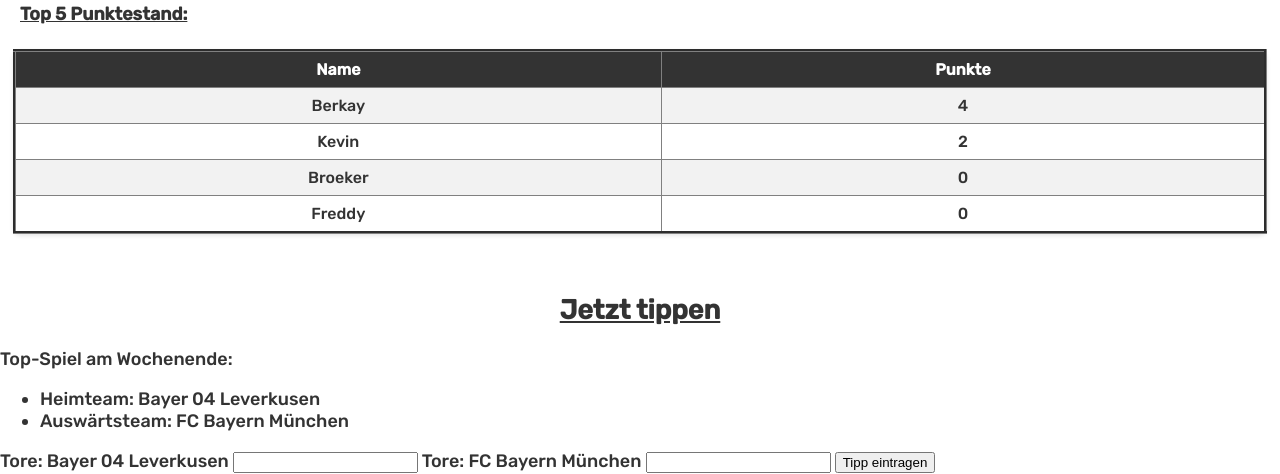
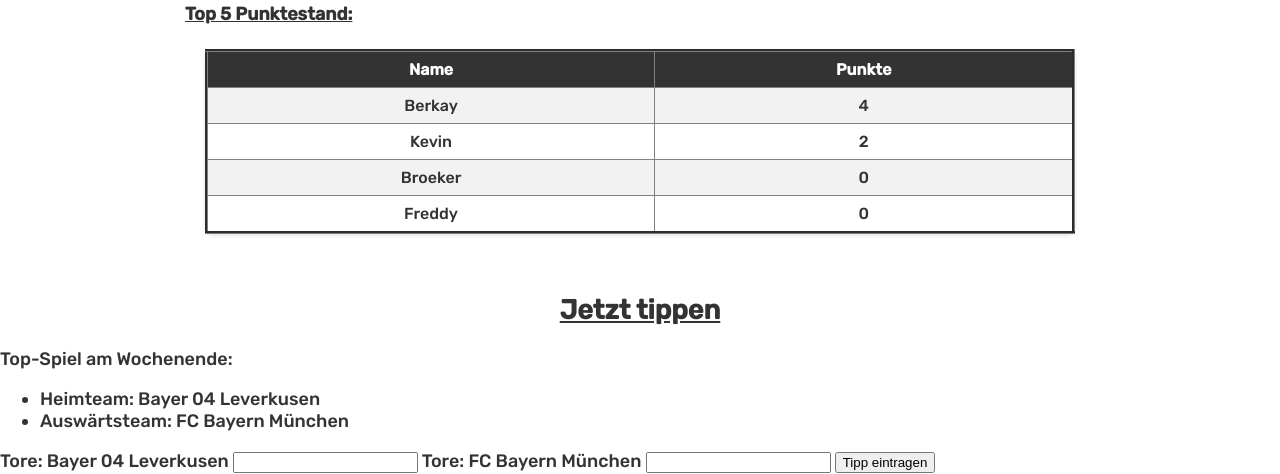
Before and after one commit to FriedrichBroeker/BundesligaTippspiel, a PHP site: page /welcome.php in a window 1280 px wide. Shown: the part 145-619 px from the top of the page. Run offline with PHP 8.4, Linux system fonts and the light colour scheme; a user stored in the database is signed in; data comes from the database, SQL or seed files in the repository; some web fonts are replaced.

Commit message:
Neues einfaches Styling

```diff
--- a/index.php
+++ b/index.php
@@ -29,7 +29,7 @@
         </div>
 
 
-        <div id="table-container">
+        <div id="table-container1">
 
         </div>
 
--- a/style.css
+++ b/style.css
@@ -27,7 +27,7 @@
 
 /* === Tabellen-Startseite (index.php) === */
 
-#table-container {
+#table-container1 {
   width: 98%;
   margin: 20px auto;
   padding: 10px;
@@ -370,6 +370,16 @@
 
 /* === Benutzer-Seite (welcome.php) === */
 
+#table-container2 {
+  width: 68%;
+  margin: 20px auto;
+  padding: 10px;
+  overflow-x: auto;
+  background-color: #fff;
+  box-shadow: 0 2px 4px rgba(0, 0, 0, 0.1);
+  border-radius: 8px;
+}
+
 #headline-Tipp {
   margin-top: 60px;
   text-align: center;
--- a/welcome.php
+++ b/welcome.php
@@ -46,8 +46,8 @@
     $query = "SELECT username, punktzahl FROM login ORDER BY punktzahl DESC LIMIT 6";
     $result = mysqli_query($conn, $query);
     if ($result) {
-        echo "<h4 style='margin-left: 20px; text-decoration: underline;'>Top 5 Punktestand:</h4>";
-        echo "<table border='3' id='table-container'>";
+        echo "<h4 style='margin-left: 185px; text-decoration: underline;'>Top 5 Punktestand:</h4>";
+        echo "<table border='3' id='table-container2'>";
         echo "<tr><th>Name</th><th>Punkte</th></tr>";
 
         while ($row = mysqli_fetch_assoc($result)) {
@@ -159,6 +159,24 @@
             <input type="submit" name="submit" value="Tipp eintragen">
             </form>
 
+            <script>document.querySelectorAll('a').forEach(link => {
+            link.addEventListener('click', function(e) {
+                e.preventDefault(); // Verhindert die sofortige Weiterleitung
+                const newUrl = this.href;
+
+                // Zeigt das Logo an
+                document.getElementById('logo-container').style.display = 'flex';
+
+
+
+                // Verzögert die Weiterleitung
+                setTimeout(function() {
+                    window.location = newUrl;
+                }, 1000); // Dauer der Animation
+                    });
+                });
+            </script>
+
         </body>
     </html>
 
```
